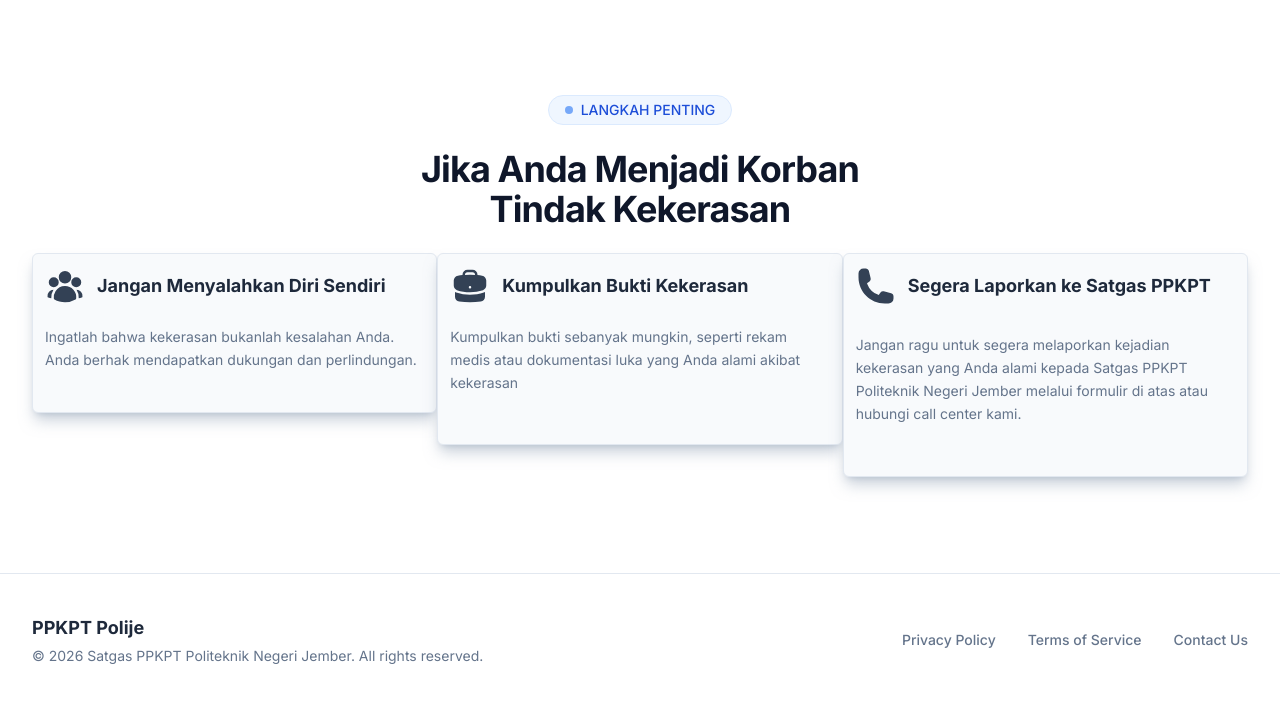
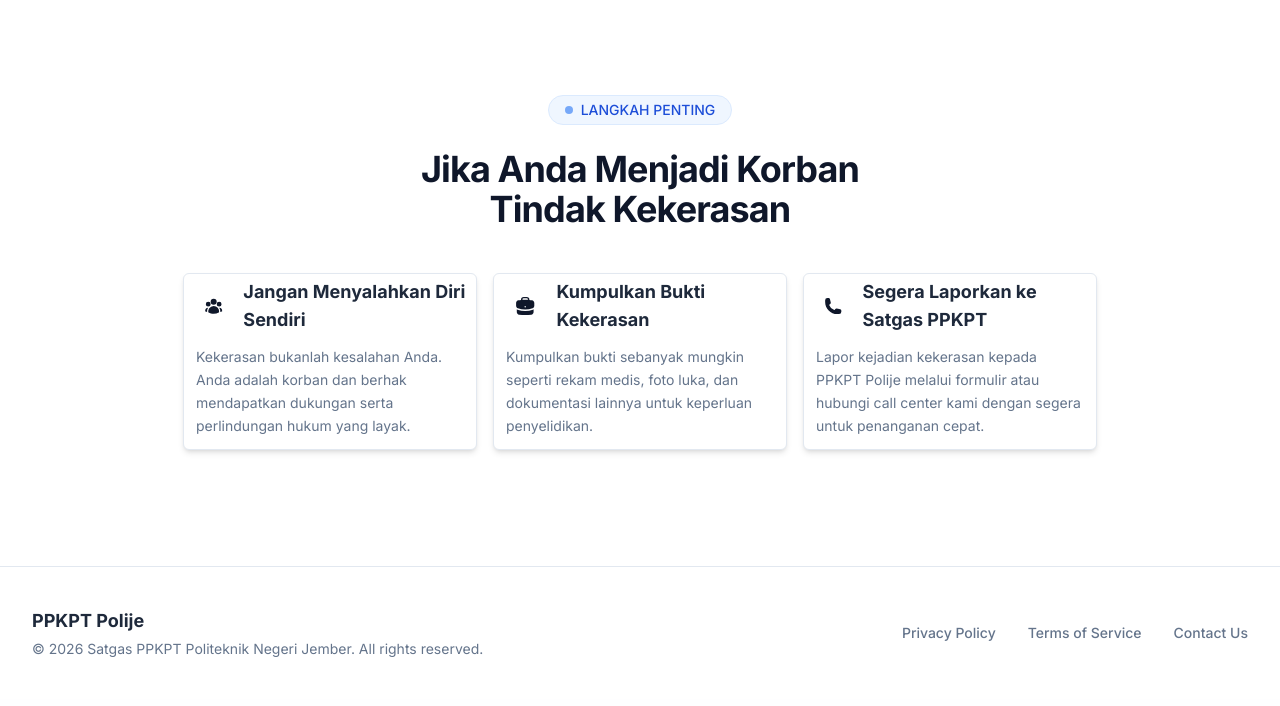
Before and after one commit to PrasetyoHerwibowo/PPKPT, a PHP site: page / in a window 1280 px wide. Shown: the part 2087-2793 px from the top of the page. After the commit the page ends 2744 px from the top, so only its background shows below. Run offline with PHP 8.4, Linux system fonts and the light colour scheme; some libraries are stand-ins or nearby versions.

Commit message:
update bg section

```diff
--- a/index.php
+++ b/index.php
@@ -218,7 +218,7 @@
                         <div class="bg-green-100 p-3 rounded-full">
                             <svg class="w-8 h-8 text-green-600" fill="none" stroke="currentColor" viewBox="0 0 24 24">
                                 <path stroke-linecap="round" stroke-linejoin="round" stroke-width="2"
-                    d="M5 13l4 4L19 7"/>
+                                    d="M5 13l4 4L19 7" />
                             </svg>
                         </div>
                     </div>
@@ -250,7 +250,12 @@
         </div>
     </section>
 
-    <section class="bg-white py-16 lg:py-24 dark:bg-slate-950 transition-colors duration-300 relative overflow-hidden">
+    <section class="bg-white py-16 lg:py-24 transition-all duration-300 relative overflow-hidden
+                /* Mode Terang */
+                text-slate-900
+                /* Mode Gelap (V3) */
+                dark:bg-slate-950
+                dark:bg-gradient-to-r dark:from-slate-950/60 dark:via-slate-900/60 dark:to-slate-950">
         <div class="absolute inset-0 bg-grid-slate-100 dark:bg-grid-slate-800/[0.2] bg-[bottom_1px_center] opacity-40 pointer-events-none"></div>
         <div class="max-w-7xl mx-auto px-4 sm:px-6 lg:px-8 text-center relative z-10">
             <div class="inline-flex items-center px-4 py-1 rounded-full bg-blue-50 dark:bg-blue-900/30 text-blue-700 dark:text-blue-300 font-medium text-sm mb-6 border border-blue-100 dark:border-blue-800">
@@ -260,36 +265,36 @@
             <h1 class="text-3xl lg:text-4xl font-extrabold text-slate-900 dark:text-white tracking-tight mb-6 leading-tight">
                 Jika Anda Menjadi Korban <br>Tindak Kekerasan
             </h1>
-            <div class="flex">
-                <div class="bg-slate-50 dark:bg-slate-900 w-1/3 h-40 rounded-md  shadow-lg shadow-slate-400/50 dark:shadow-none border border-slate-200 dark:border-slate-800 hover:-translate-y-2 transition transform">
+            <div class="flex gap-4 p-5 flex-col md:flex-row justify-center h-auto">
+                <div class="bg-white dark:bg-slate-900 w-1/4 rounded-md shadow-md border  border-slate-200 dark:border-slate-800 hover:-translate-y-2 transition-all duration-300 hover:shadow-xl dark:hover:shadow-indigo-800/60">
                     <div class="flex items-center">
-                        <svg xmlns="http://www.w3.org/2000/svg" viewBox="0 0 24 24" fill="currentColor" class="size-10 m-3">
+                        <svg xmlns="http://www.w3.org/2000/svg" viewBox="0 0 24 24" fill="currentColor" class="size-10 m-3 dark:text-white dark:bg-blue-900/60 rounded-md p-2">
                             <path fill-rule="evenodd" d="M8.25 6.75a3.75 3.75 0 1 1 7.5 0 3.75 3.75 0 0 1-7.5 0ZM15.75 9.75a3 3 0 1 1 6 0 3 3 0 0 1-6 0ZM2.25 9.75a3 3 0 1 1 6 0 3 3 0 0 1-6 0ZM6.31 15.117A6.745 6.745 0 0 1 12 12a6.745 6.745 0 0 1 6.709 7.498.75.75 0 0 1-.372.568A12.696 12.696 0 0 1 12 21.75c-2.305 0-4.47-.612-6.337-1.684a.75.75 0 0 1-.372-.568 6.787 6.787 0 0 1 1.019-4.38Z" clip-rule="evenodd" />
                             <path d="M5.082 14.254a8.287 8.287 0 0 0-1.308 5.135 9.687 9.687 0 0 1-1.764-.44l-.115-.04a.563.563 0 0 1-.373-.487l-.01-.121a3.75 3.75 0 0 1 3.57-4.047ZM20.226 19.389a8.287 8.287 0 0 0-1.308-5.135 3.75 3.75 0 0 1 3.57 4.047l-.01.121a.563.563 0 0 1-.373.486l-.115.04c-.567.2-1.156.349-1.764.441Z" />
                         </svg>
-                        <h3 class="text-lg font-bold text-slate-800 dark:text-slate-200">Jangan Menyalahkan Diri Sendiri</h3>
+                        <h3 class="text-lg font-bold text-slate-800 dark:text-slate-200 text-start">Jangan Menyalahkan Diri Sendiri</h3>
                     </div>
-                    <p class="text-slate-500 dark:text-slate-400 text-sm m-3 ml-3 mt-2 leading-relaxed text-start">Ingatlah bahwa kekerasan bukanlah kesalahan Anda. Anda berhak mendapatkan dukungan dan perlindungan.</p>
+                    <p class="text-slate-500 dark:text-slate-400 text-sm m-3 ml-3 mt-2 leading-relaxed text-start">Kekerasan bukanlah kesalahan Anda. Anda adalah korban dan berhak mendapatkan dukungan serta perlindungan hukum yang layak.</p>
                 </div>
-                <div class="bg-slate-50 dark:bg-slate-900 w-1/3 h-48 rounded-md  shadow-lg shadow-slate-400/50 dark:shadow-none border border-slate-200 dark:border-slate-800 hover:-translate-y-2 transition transform">
+                <div class="bg-white dark:bg-slate-900 w-1/4 rounded-md shadow-md border border-slate-200 dark:border-slate-800 hover:-translate-y-2 transition-all duration-300 hover:shadow-xl dark:hover:shadow-indigo-800/60">
                     <div class="flex items-center">
-                        <svg xmlns="http://www.w3.org/2000/svg" viewBox="0 0 24 24" fill="currentColor" class="size-10 m-3">
+                        <svg xmlns="http://www.w3.org/2000/svg" viewBox="0 0 24 24" fill="currentColor" class="size-10 m-3 dark:text-white dark:bg-blue-900/60 rounded-md p-2">
                             <path fill-rule="evenodd" d="M7.5 5.25a3 3 0 0 1 3-3h3a3 3 0 0 1 3 3v.205c.933.085 1.857.197 2.774.334 1.454.218 2.476 1.483 2.476 2.917v3.033c0 1.211-.734 2.352-1.936 2.752A24.726 24.726 0 0 1 12 15.75c-2.73 0-5.357-.442-7.814-1.259-1.202-.4-1.936-1.541-1.936-2.752V8.706c0-1.434 1.022-2.7 2.476-2.917A48.814 48.814 0 0 1 7.5 5.455V5.25Zm7.5 0v.09a49.488 49.488 0 0 0-6 0v-.09a1.5 1.5 0 0 1 1.5-1.5h3a1.5 1.5 0 0 1 1.5 1.5Zm-3 8.25a.75.75 0 1 0 0-1.5.75.75 0 0 0 0 1.5Z" clip-rule="evenodd" />
                             <path d="M3 18.4v-2.796a4.3 4.3 0 0 0 .713.31A26.226 26.226 0 0 0 12 17.25c2.892 0 5.68-.468 8.287-1.335.252-.084.49-.189.713-.311V18.4c0 1.452-1.047 2.728-2.523 2.923-2.12.282-4.282.427-6.477.427a49.19 49.19 0 0 1-6.477-.427C4.047 21.128 3 19.852 3 18.4Z" />
                         </svg>
-                        <h3 class="text-lg font-bold text-slate-800 dark:text-slate-200">Kumpulkan Bukti Kekerasan</h3>
-
+                        <h3 class="text-lg text-start font-bold text-slate-800 dark:text-slate-200">Kumpulkan Bukti Kekerasan</h3>
                     </div>
-                    <p class="text-slate-500 dark:text-slate-400 text-sm m-3 mt-2 leading-relaxed text-start">Kumpulkan bukti sebanyak mungkin, seperti rekam medis atau dokumentasi luka yang Anda alami akibat kekerasan</p>
+                    <p class="text-slate-500 dark:text-slate-400 text-sm m-3 mt-2 leading-relaxed text-start">Kumpulkan bukti sebanyak mungkin seperti rekam medis, foto luka, dan dokumentasi lainnya untuk keperluan penyelidikan.</p>
                 </div>
-                <div class="bg-slate-50 dark:bg-slate-900 w-1/3 h-56 rounded-md  shadow-lg shadow-slate-400/50 dark:shadow-none border border-slate-200 dark:border-slate-800 hover:-translate-y-2 transition transform">
+                <div class="bg-white dark:bg-slate-900 w-1/4 rounded-md shadow-md border border-slate-200 dark:border-slate-800 hover:-translate-y-2 transition-all duration-300 hover:shadow-xl dark:hover:shadow-indigo-800/60">
                     <div class="flex items-center">
-                        <svg xmlns="http://www.w3.org/2000/svg" viewBox="0 0 24 24" fill="currentColor" class="size-10 m-3">
+                        <svg xmlns="http://www.w3.org/2000/svg" viewBox="0 0 24 24" fill="currentColor" class="size-10 m-3 dark:text-white dark:bg-blue-900/60 p-2 rounded-md">
                             <path fill-rule="evenodd" d="M1.5 4.5a3 3 0 0 1 3-3h1.372c.86 0 1.61.586 1.819 1.42l1.105 4.423a1.875 1.875 0 0 1-.694 1.955l-1.293.97c-.135.101-.164.249-.126.352a11.285 11.285 0 0 0 6.697 6.697c.103.038.25.009.352-.126l.97-1.293a1.875 1.875 0 0 1 1.955-.694l4.423 1.105c.834.209 1.42.959 1.42 1.82V19.5a3 3 0 0 1-3 3h-2.25C8.552 22.5 1.5 15.448 1.5 6.75V4.5Z" clip-rule="evenodd" />
                         </svg>
-                     <h3 class="text-lg font-bold text-slate-800 dark:text-slate-200">Segera Laporkan ke Satgas PPKPT</h3>
+                        <h3 class="text-lg text-start font-bold text-slate-800 dark:text-slate-200">Segera Laporkan ke Satgas PPKPT</h3>
                     </div>
-                <p class="text-slate-500 dark:text-slate-400 text-sm m-3 mt-4 leading-relaxed text-start">Jangan ragu untuk segera melaporkan kejadian kekerasan yang Anda alami kepada Satgas PPKPT Politeknik Negeri Jember melalui formulir di atas atau hubungi call center kami.</p>
+                    <p class="text-slate-500 dark:text-slate-400 text-sm m-3 mt-2 leading-relaxed text-start">Lapor kejadian kekerasan kepada PPKPT Polije melalui formulir atau hubungi call center kami dengan segera untuk penanganan cepat.</p>
+                </div>
             </div>
         </div>
     </section>
@@ -310,33 +315,31 @@
     </footer>
 
     <script>
-
         const form = document.querySelector("form");
 
-form.addEventListener("submit", async function(e){
+        form.addEventListener("submit", async function(e) {
 
             e.preventDefault();
 
             const formData = new FormData(form);
 
-    const response = await fetch("../proses_laporan.php",{
-        method:"POST",
-        body:formData
+            const response = await fetch("../proses_laporan.php", {
+                method: "POST",
+                body: formData
             });
 
             const result = await response.json();
 
-    if(result.status === "success"){
+            if (result.status === "success") {
                 document.getElementById("popup-success").classList.remove("hidden");
                 form.reset();
             }
 
         });
 
-function closePopup(){
+        function closePopup() {
             document.getElementById("popup-success").classList.add("hidden");
         }
-
     </script>
     <script>
         var themeToggleDarkIcon = document.getElementById('theme-toggle-dark-icon');
```
Lines whose indentation alone changed are shown as unchanged.
